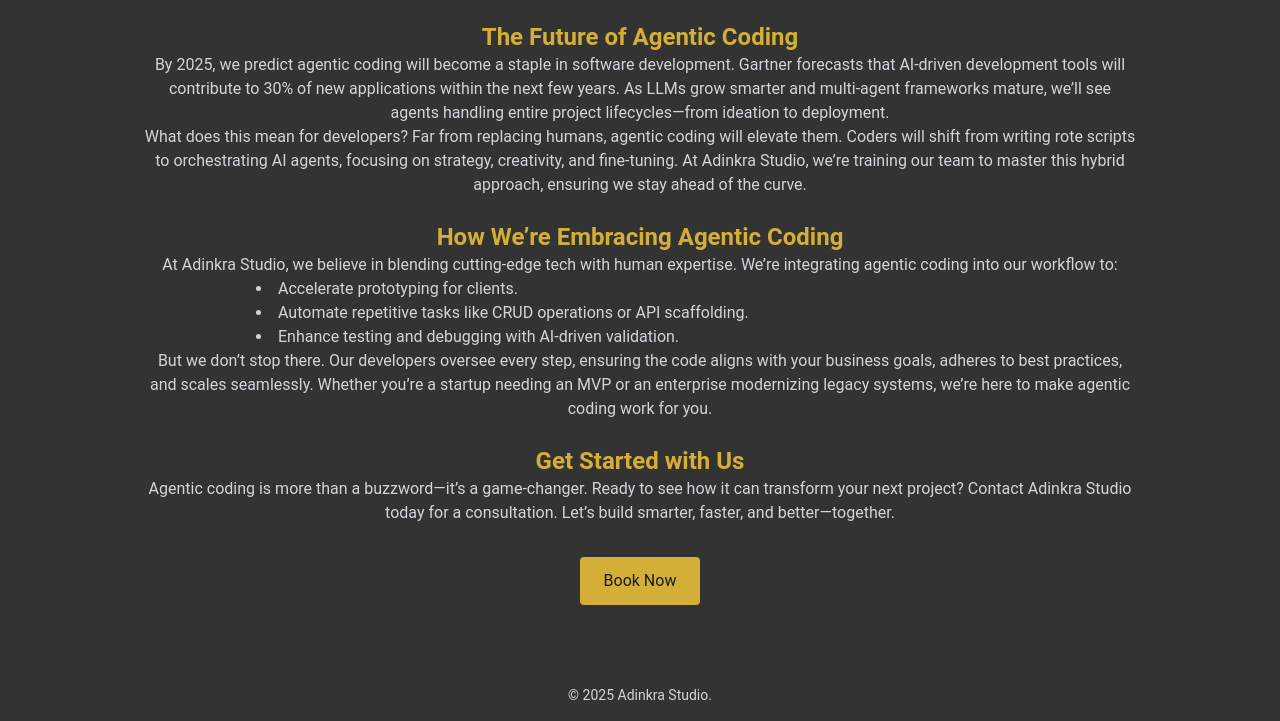
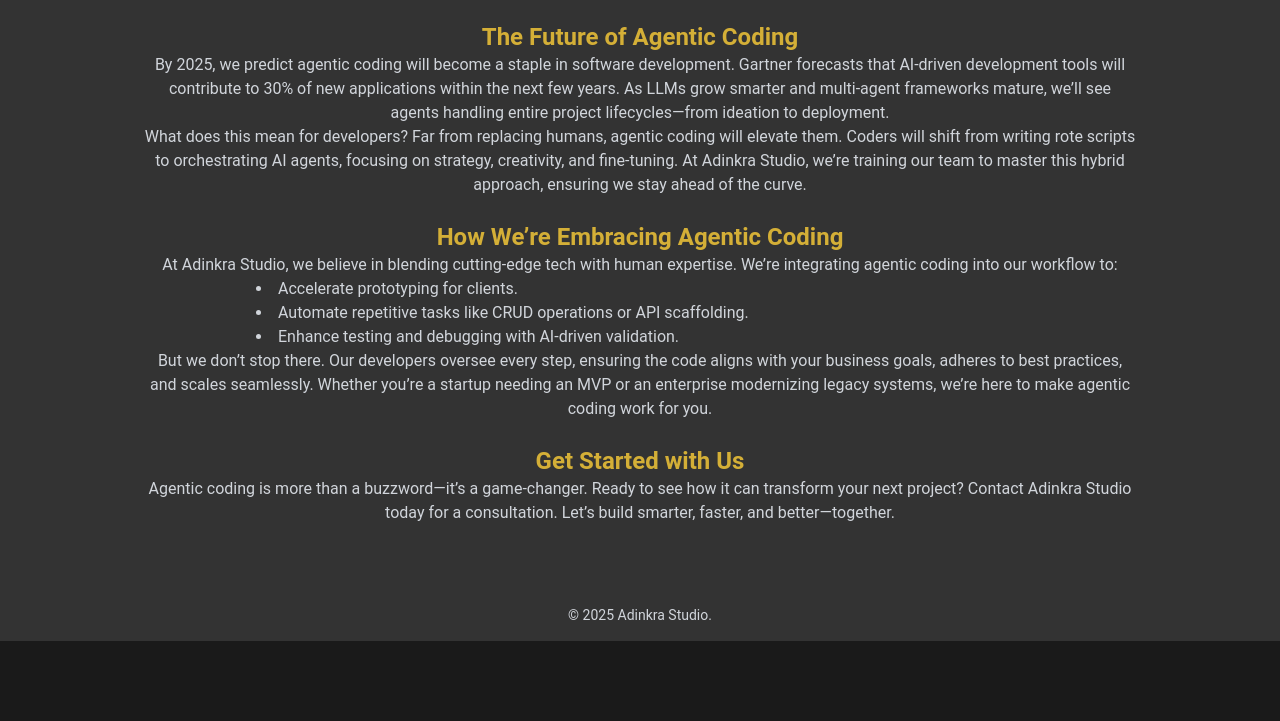
Before and after one commit to ClayWarren/devagency, a plain HTML site: page post1.html in a window 1280 px wide. Shown: the part 2091-2812 px from the top of the page. After the commit the page ends 2732 px from the top, so only its background shows below. Drawn offline with nearby package versions, Linux system fonts and the light colour scheme.

Commit message:
Update post1.html

```diff
--- a/post1.html
+++ b/post1.html
@@ -84,7 +84,6 @@
       <h2 class="text-2xl font-bold text-[#d4af37] mt-6">Get Started with Us</h2>
       <p>Agentic coding is more than a buzzword—it’s a game-changer. Ready to see how it can transform your next project? Contact Adinkra Studio today for a consultation. Let’s build smarter, faster, and better—together.</p>
     </div>
-    <a href="/contact" class="mt-8 inline-block px-6 py-3 bg-[#d4af37] text-[#1a1a1a] rounded hover:bg-[#b8932f]">Book Now</a>
   </section>
   <footer class="py-4 bg-[#333] text-center text-sm text-gray-300">
     <p>© 2025 Adinkra Studio.</p>
```
